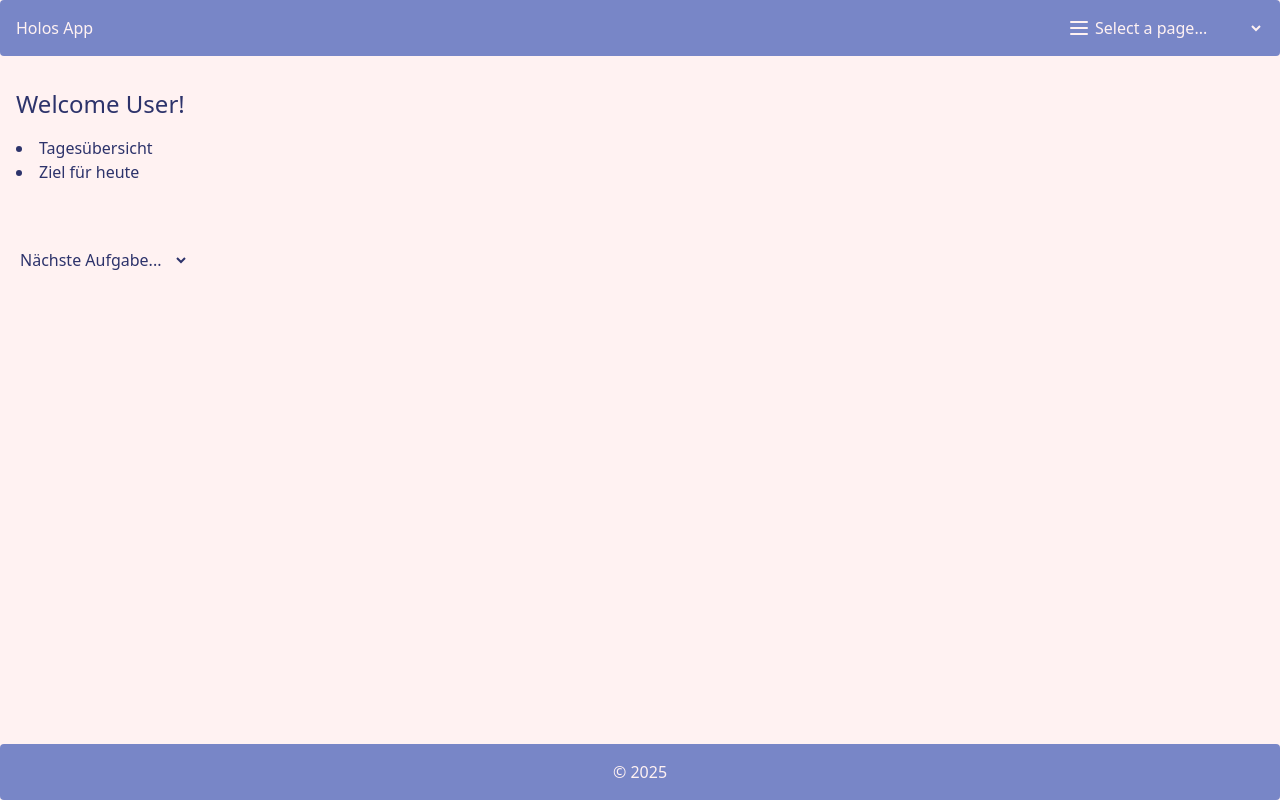
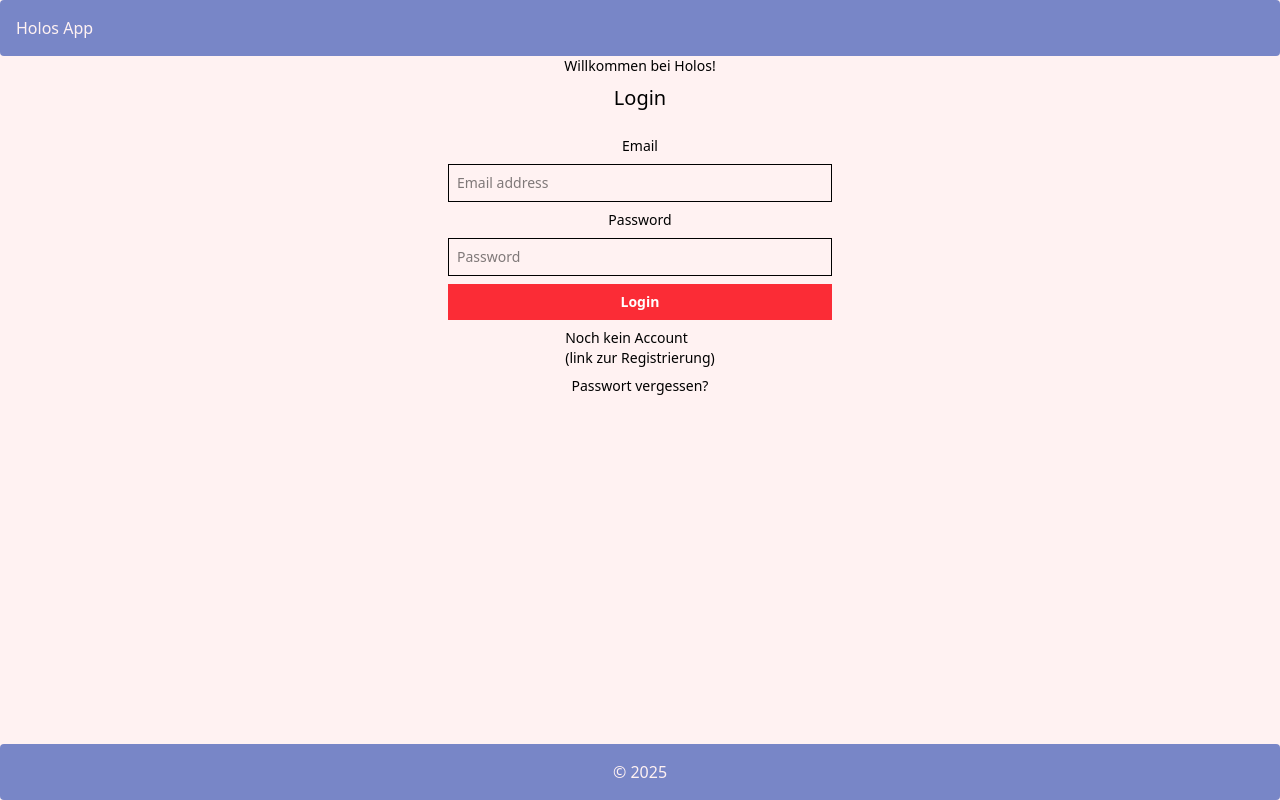
Before and after one commit to team-holos/holos-app, a React (Vite) app in the folder frontend/: page / in a window 1280 px wide. Built offline with nearby package versions, Linux system fonts and the light colour scheme; no server answers.

Commit message:
Deleted Navigation bar from LoginPage

```diff
--- a/frontend/src/App.jsx
+++ b/frontend/src/App.jsx
@@ -15,14 +15,14 @@ function App() {
     <BrowserRouter>
       <Layout>
         <Routes>
-          <Route path="/" element={<DashboardPage />} />
+          <Route path="/" element={<LoginPage />} />
+          <Route path="/dashboard" element={<DashboardPage />} />
           <Route path="/fitness" element={<FitnessPage />} />
           <Route path="/mentalhealth" element={<MentalHealthPage />} />
           <Route path="/nutrion" element={<NutritionPage />} />
           <Route path="/relaxation" element={<RelaxationPage />} />
           <Route path="/settings" element={<SettingsPage />} />
           <Route path="/register" element={<RegisterPage />} />
-          <Route path="/login" element={<LoginPage />} />
           <Route path="/reset" element={<PWResetPage />} />
         </Routes>
       </Layout>
--- a/frontend/src/components/Header.jsx
+++ b/frontend/src/components/Header.jsx
@@ -1,11 +1,16 @@
 import Navigation from "./Navigation";
-
+import useAuthStore from "./store/authstore";
 function Header() {
+  const {isLoggedIn} = useAuthStore();
   return (
     <header className="bg-[#7886C7] flex w-full items-center justify-between rounded">
       <h1 className="text-[#FFF2F2] py-4 mx-4">Holos App</h1>
       <div className="pr-4">
-        <Navigation />
+        {isLoggedIn() && (
+          <Navigation />
+        )
+
+        }
       </div>
     </header>
   );
--- a/frontend/src/components/store/authstore.js
+++ b/frontend/src/components/store/authstore.js
@@ -3,7 +3,8 @@ import { create } from "zustand";
 const useAuthStore = create((set, get) => ({
   token: null,
   setToken: (token) => set({ token }),
-  isLoggedIn: () => !!get().token,
+  //isLoggedIn: () => !!get().token,
+  isLoggedIn: () => {return false},
   clearToken: () => set({ token: null }),
 }));
 
--- a/frontend/src/pages/LoginPage.jsx
+++ b/frontend/src/pages/LoginPage.jsx
@@ -73,7 +73,7 @@ function LoginPage() {
       <h2 class="max-w-sm and mx-auto"><a href="/register">Noch kein Account<br/>
       (link zur Registrierung)<br/></a>
       </h2>
-      <h2 class="max-w-sm and mx-auto">Passwort vergessen?</h2>
+      <h2 class="max-w-sm and mx-auto"><a href="/reset">Passwort vergessen?</a></h2>
     </form>
   );
 }
--- a/frontend/src/pages/PWResetPage.jsx
+++ b/frontend/src/pages/PWResetPage.jsx
@@ -31,6 +31,7 @@ function ResetPasswordPage() {
             <label>Email</label>
             <input type="email" name="email" className="border p-2" placeholder="Email Adresse" />
             <button type="submit" className="bg-blue-500 px-2 py-1 text-white font-semibold">Passwort zurücksetzen</button>
+            <h2 class="max-w-sm and mx-auto"><a href="/">Zurück zur Loginseite</a></h2>
         </form>
     );
 }
--- a/frontend/src/pages/RegisterPage.jsx
+++ b/frontend/src/pages/RegisterPage.jsx
@@ -91,7 +91,7 @@ function RegisterPage() {
       >
         Register
       </button>
-      <h2 class="max-w-sm and mx-auto"><a href="/login">Zurück zur Loginseite</a></h2>
+      <h2 class="max-w-sm and mx-auto"><a href="/">Zurück zur Loginseite</a></h2>
     </form>
   );
 }
```
